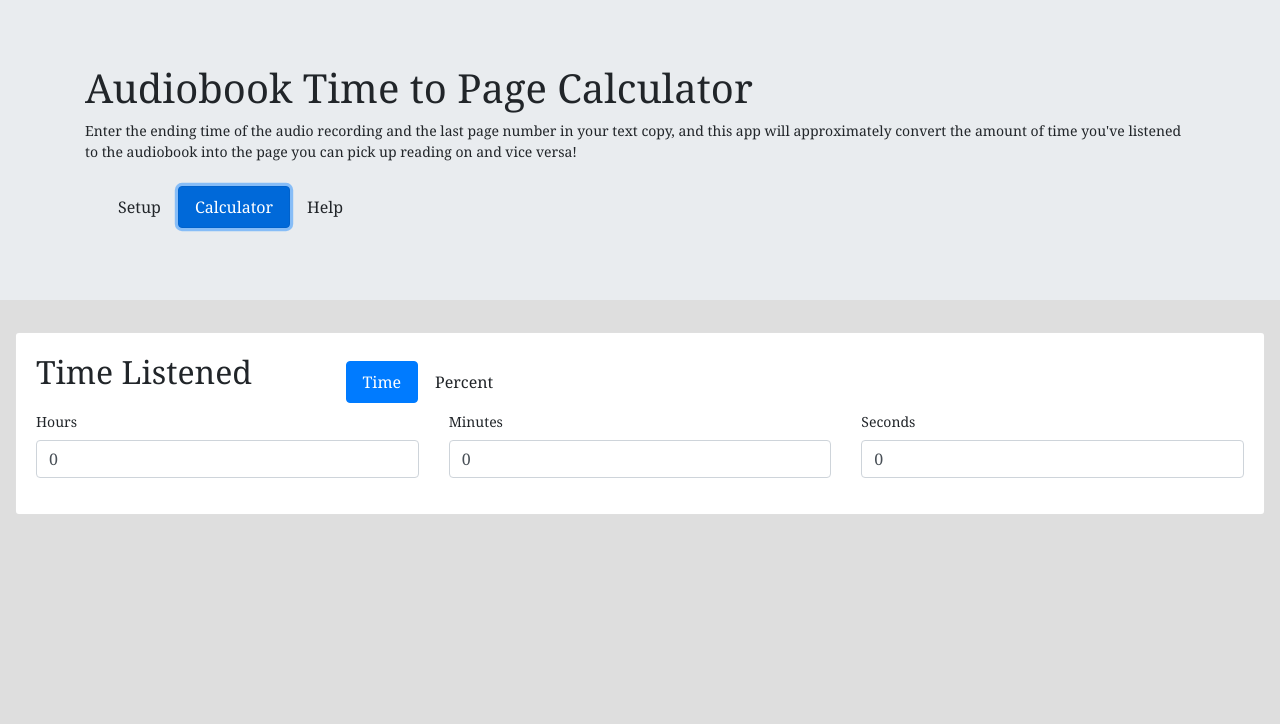
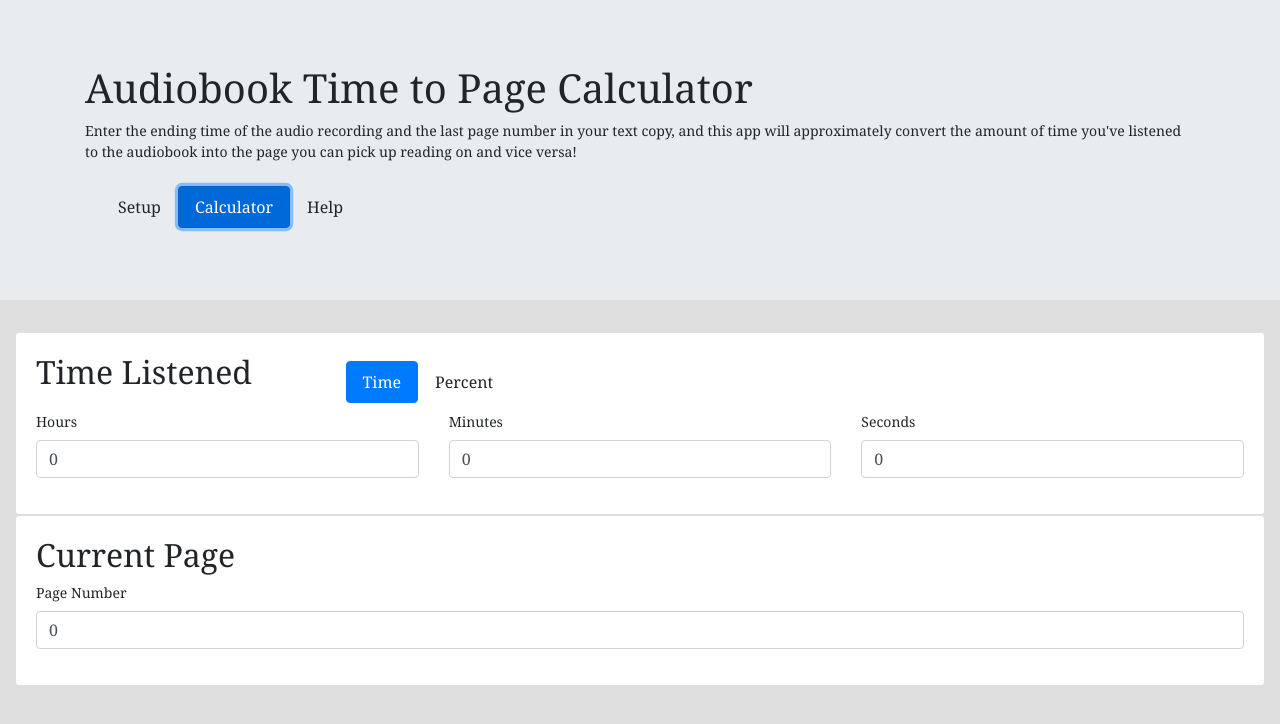
Before and after one commit to Alamantus/time-to-page, a React (Vite) app: page / in a window 1280 px wide. Both pictures are taken after a click on the link "Calculator". Shown: the top 724 px of the page. Built offline with nearby package versions, Linux system fonts and the light colour scheme.

Commit message:
Add CurrentPage field to CalculatorSection; Fix pages reducer

```diff
--- a/src/components/CalculatorSection.js
+++ b/src/components/CalculatorSection.js
@@ -1,10 +1,12 @@
 import React from 'react';
 
 import ListenedTime from './time/ListenedTime';
+import CurrentPage from './pages/CurrentPage';
 
 const CalculatorSection = () => {
   return <section className="container-fluid">
     <ListenedTime />
+    <CurrentPage />
   </section>;
 }
 
--- /dev/null
+++ b/src/components/pages/CurrentPage.js
@@ -0,0 +1,35 @@
+import React from 'react';
+import { connect } from 'react-redux';
+
+import {
+  updateReadPages,
+} from '../../store/actionCreators/pages';
+
+const mapStateToProps = (state) => ({
+  currentPage: state.pages.read,
+});
+
+const mapDispatchToProps = {
+  updatePage: updateReadPages,
+};
+
+const CurrentPage = (props) => {
+  return <article className="card">
+    <section className="card-body">
+      <header>
+        <h2>Current Page</h2>
+      </header>
+      <article className="form-group">
+        <label htmlFor="readPages">Page Number</label>
+        <input className="form-control" id="readPages"
+          type="number" step="0.01" min="0"
+          value={props.currentPage}
+          onFocus={event => event.target.select()}
+          onChange={event => props.updatePage(parseFloat(event.target.value))}
+        />
+      </article>
+    </section>
+  </article>;
+}
+
+export default connect(mapStateToProps, mapDispatchToProps)(CurrentPage);
--- a/src/store/reducers/pages.js
+++ b/src/store/reducers/pages.js
@@ -14,15 +14,15 @@ const reducer = (state = defaultState, action) => {
   const newState = Object.assign({}, state);
   switch (action.type) {
     case UPDATE_READ_PAGES: {
-      newState.pages.read = action.pages;
+      newState.read = action.pages;
       return newState;
     }
     case UPDATE_TOTAL_PAGES: {
-      newState.pages.total = action.pages;
+      newState.total = action.pages;
       return newState;
     }
     case UPDATE_START_PAGES: {
-      newState.pages.start = action.pages;
+      newState.start = action.pages;
       return newState;
     }
     default: return state;
```
